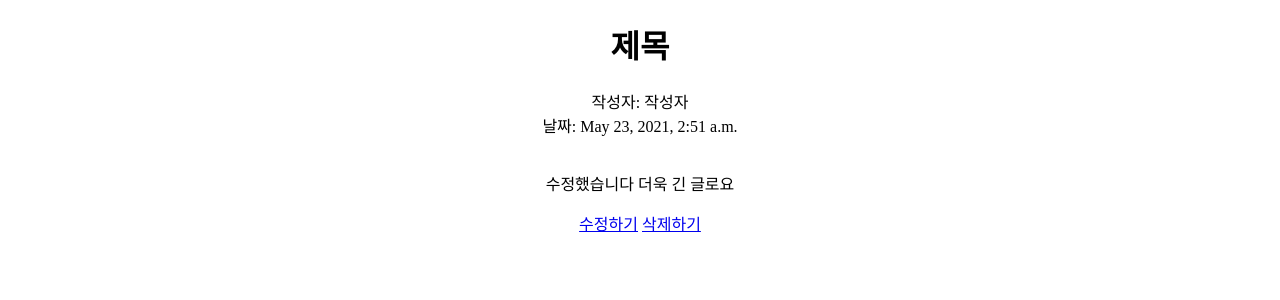
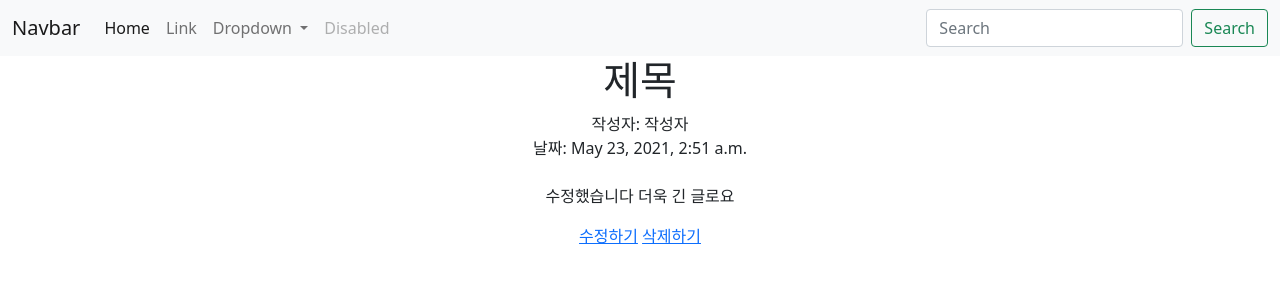
Before and after one commit to Gyuchool/likelion9, a Django app: page /4 in a window 1280 px wide. Shown: the top 300 px of the page. Run offline with Django 3.2, Linux system fonts and the light colour scheme; data comes from the database, SQL or seed files in the repository.

Commit message:
templates 상속

```diff
--- a/lionproject/blog/templates/detail.html
+++ b/lionproject/blog/templates/detail.html
@@ -1,16 +1,7 @@
-<!DOCTYPE html>
-<html lang="en">
-<head>
-    <meta charset="UTF-8">
-    <meta http-equiv="X-UA-Compatible" content="IE=edge">
-    <meta name="viewport" content="width=device-width, initial-scale=1.0">
-    <title>Detail</title>
-    <style>
-        body{text-align: center;}
-    </style>
-</head>
-<body>
-    <h1>{{blog.title}}</h1>
+{%extends 'base.html'%}
+{%block content %}
+
+<h1>{{blog.title}}</h1>
     <div>
         작성자: {{blog.writer}}
         <br>
@@ -21,5 +12,5 @@
     <p>{{blog.body}}</p>
     <a href="{% url 'edit' blog.id %}">수정하기</a>
     <a href="{% url 'delete' blog.id %}">삭제하기</a>
-</body>
-</html>
+
+{% endblock %}
--- a/lionproject/blog/templates/edit.html
+++ b/lionproject/blog/templates/edit.html
@@ -1,5 +1,5 @@
-<h1>Update Your blog</h1>
-
+{% extend 'base.html' %}
+{% block content %}
 <form action="{%url 'update' blog.id %}" method="post">
     {%csrf_token%}
     <p>제목: <input type="text" name="title" value="{{blog.title}}"></p>
@@ -7,3 +7,5 @@
     본문: <textarea name="body" id="" cols="30" rows="10">{{blog.body}}</textarea>
     <button type="submit">submit</button>
 </form>
+
+{% endblock %}
--- a/lionproject/blog/templates/new.html
+++ b/lionproject/blog/templates/new.html
@@ -1,3 +1,5 @@
+{% extends 'base.html' %}
+{% block content %}
 <h1>write Your blog</h1>
 
 <form action="{%url 'create' %}" method="post">
@@ -7,3 +9,4 @@
     본문: <textarea name="body" id="" cols="30" rows="10"></textarea>
     <button type="submit">submit</button>
 </form>
+{% endblock %}
--- a/lionproject/lionproject/settings.py
+++ b/lionproject/lionproject/settings.py
@@ -55,7 +55,7 @@ ROOT_URLCONF = 'lionproject.urls'
 TEMPLATES = [
     {
         'BACKEND': 'django.template.backends.django.DjangoTemplates',
-        'DIRS': [],
+        'DIRS': ['lionproject/templates'],
         'APP_DIRS': True,
         'OPTIONS': {
             'context_processors': [
--- /dev/null
+++ b/lionproject/lionproject/templates/base.html
@@ -0,0 +1,57 @@
+<!DOCTYPE html>
+<html lang="en">
+<head>
+    <meta charset="UTF-8">
+    <meta http-equiv="X-UA-Compatible" content="IE=edge">
+    <meta name="viewport" content="width=device-width, initial-scale=1.0">
+    <title>BLOG</title>
+    <link href="https://cdn.jsdelivr.net/npm/bootstrap@5.0.1/dist/css/bootstrap.min.css" rel="stylesheet" integrity="sha384-+0n0xVW2eSR5OomGNYDnhzAbDsOXxcvSN1TPprVMTNDbiYZCxYbOOl7+AMvyTG2x" crossorigin="anonymous">
+    <script src="https://cdn.jsdelivr.net/npm/bootstrap@5.0.1/dist/js/bootstrap.bundle.min.js" integrity="sha384-gtEjrD/SeCtmISkJkNUaaKMoLD0//ElJ19smozuHV6z3Iehds+3Ulb9Bn9Plx0x4" crossorigin="anonymous"></script>
+    <style>
+        body{text-align: center;}
+    </style>
+</head>
+<body>
+
+    <nav class="navbar navbar-expand-lg navbar-light bg-light">
+        <div class="container-fluid">
+          <a class="navbar-brand" href="#">Navbar</a>
+          <button class="navbar-toggler" type="button" data-bs-toggle="collapse" data-bs-target="#navbarSupportedContent" aria-controls="navbarSupportedContent" aria-expanded="false" aria-label="Toggle navigation">
+            <span class="navbar-toggler-icon"></span>
+          </button>
+          <div class="collapse navbar-collapse" id="navbarSupportedContent">
+            <ul class="navbar-nav me-auto mb-2 mb-lg-0">
+              <li class="nav-item">
+                <a class="nav-link active" aria-current="page" href="#">Home</a>
+              </li>
+              <li class="nav-item">
+                <a class="nav-link" href="#">Link</a>
+              </li>
+              <li class="nav-item dropdown">
+                <a class="nav-link dropdown-toggle" href="#" id="navbarDropdown" role="button" data-bs-toggle="dropdown" aria-expanded="false">
+                  Dropdown
+                </a>
+                <ul class="dropdown-menu" aria-labelledby="navbarDropdown">
+                  <li><a class="dropdown-item" href="#">Action</a></li>
+                  <li><a class="dropdown-item" href="#">Another action</a></li>
+                  <li><hr class="dropdown-divider"></li>
+                  <li><a class="dropdown-item" href="#">Something else here</a></li>
+                </ul>
+              </li>
+              <li class="nav-item">
+                <a class="nav-link disabled" href="#" tabindex="-1" aria-disabled="true">Disabled</a>
+              </li>
+            </ul>
+            <form class="d-flex">
+              <input class="form-control me-2" type="search" placeholder="Search" aria-label="Search">
+              <button class="btn btn-outline-success" type="submit">Search</button>
+            </form>
+          </div>
+        </div>
+      </nav>
+      <div class="container">
+          {%block content %}
+          {% endblock %}
+      </div>
+</body>
+</html>
```
Also changed, not shown: lionproject/blog/templates/home.html (+6 -13 lines).
